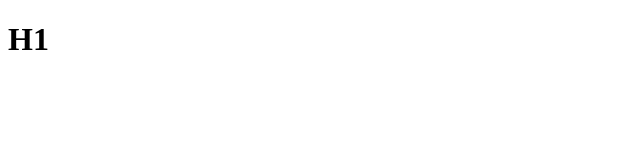
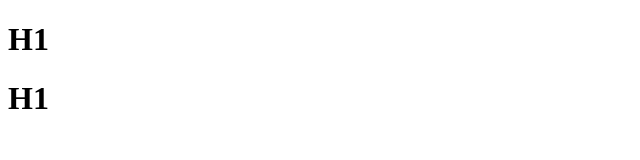
Before and after one commit to Kimbommm/F8-SHOP, a plain HTML site: page main.html in a window 1280 px wide. Shown: the full height of the page, 0-640 px from the left. Drawn offline with Linux system fonts and the light colour scheme.

Commit message:
mới vừa sửa nội dung file main.html

```diff
--- a/main.html
+++ b/main.html
@@ -7,5 +7,6 @@
   </head>
   <body>
     <h1>H1</h1>
+    <h1>H1</h1>
   </body>
 </html>
```
